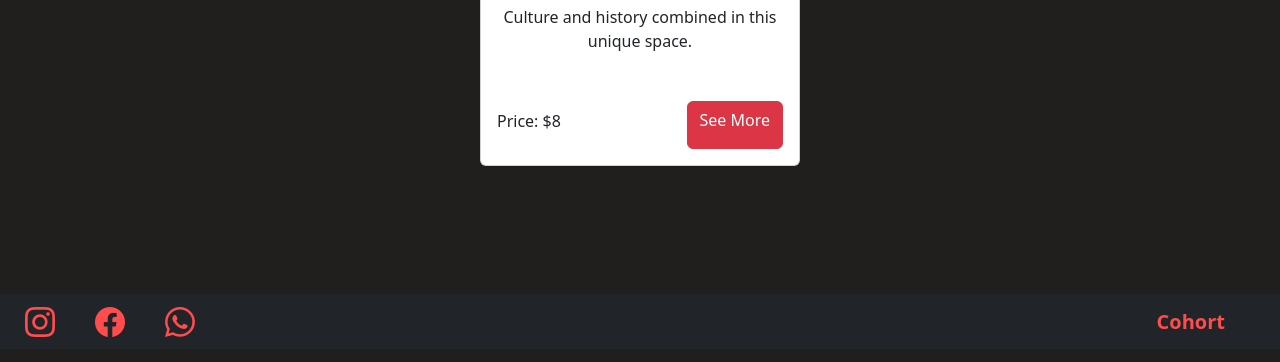
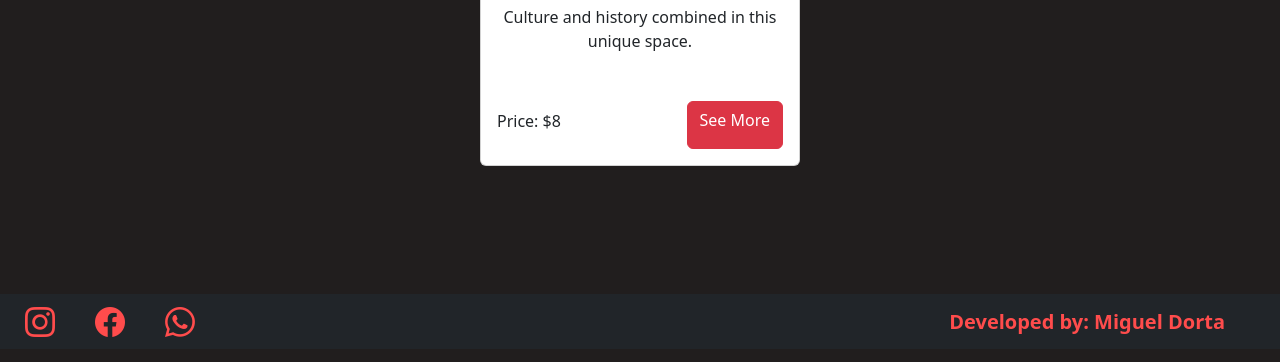
Before and after one commit to miguedorta7/AmazingEvents_DORTA, a plain HTML site: page index.html in a window 1280 px wide. Shown: the part 6510-6872 px from the top of the page. Drawn offline with nearby package versions, Linux system fonts and the light colour scheme; a script that the page names is missing.

Commit message:
cambio Cohort x Develop.. en Footer

```diff
--- a/index.html
+++ b/index.html
@@ -131,7 +131,7 @@
           <a href="https://www.whatsapp.com/?lang=en" class="bi bi-whatsapp a-footer whatsapp-color"></a>
         </div>
       </div>
-      <span class="cohort"> Cohort</span>
+      <span class="cohort">Developed by: Miguel Dorta</span>
     </footer>
 
     <script
```
Also changed, not shown: pages/contact.html (+1 -1 lines), pages/details.html (+1 -1 lines), pages/past_events.html (+1 -1 lines), pages/stats.html (+1 -1 lines), pages/upcoming_events.html (+1 -1 lines).
